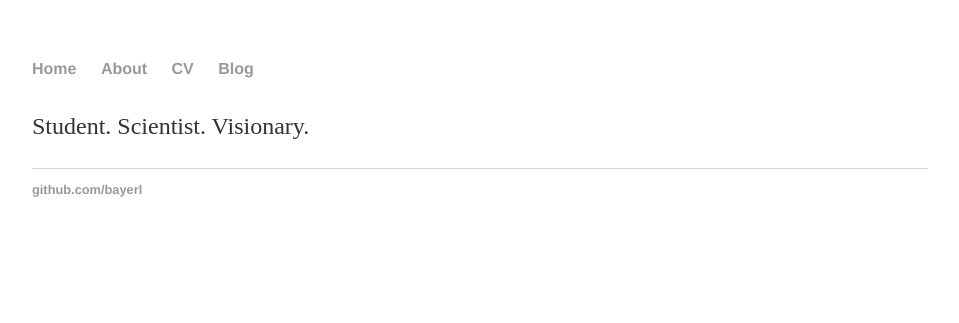
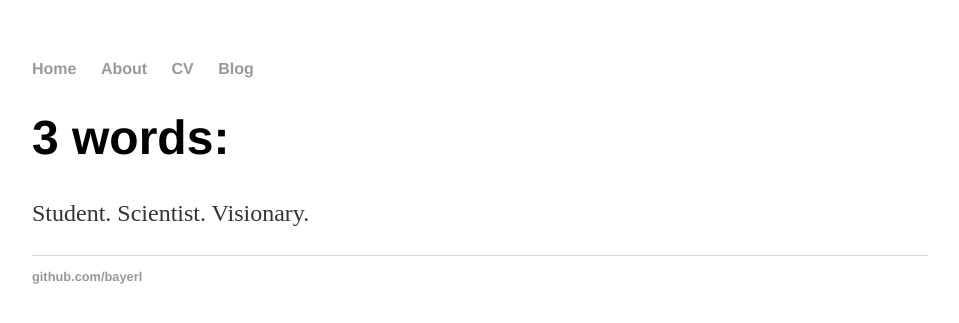
Before and after one commit to bayerl/bayerl.github.io, a Jekyll site: the page built from about/index.html, in a window 1280 px wide. Shown: the top 323 px of the page, without its empty margins (160-1119 px from the left). Built offline with Jekyll 4.4.1, drawn with Linux system fonts in a browser that asks for light colours.

Commit message:
minor update

```diff
--- a/about/index.html
+++ b/about/index.html
@@ -3,6 +3,6 @@ layout: default
 title: About Dylan Bayerl
 ---
 <div class="blurb">
-	<h1></h1>
+	<h1>3 words:</h1>
 	<p>Student. Scientist. Visionary.</p>
 </div><!-- /.blurb -->
```
